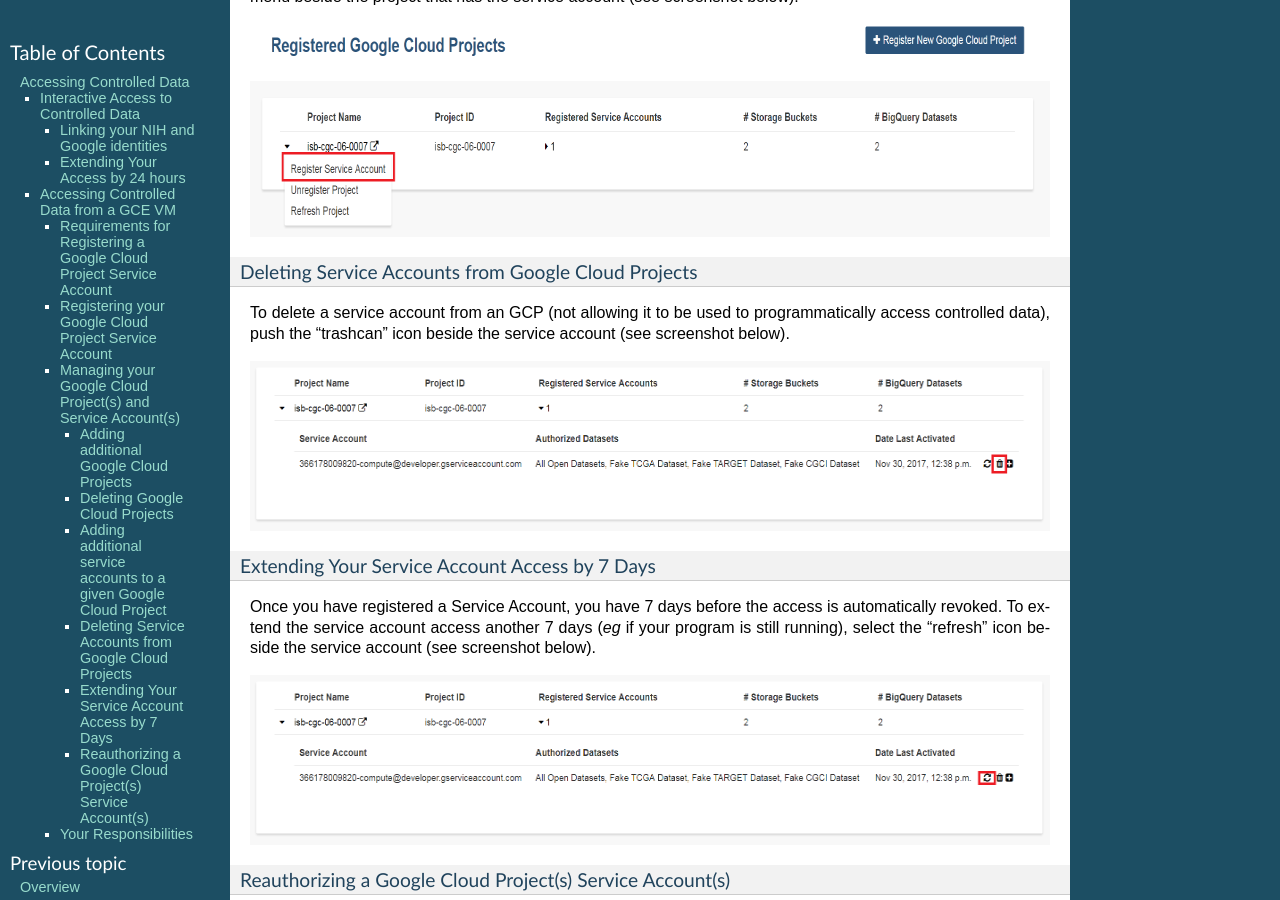
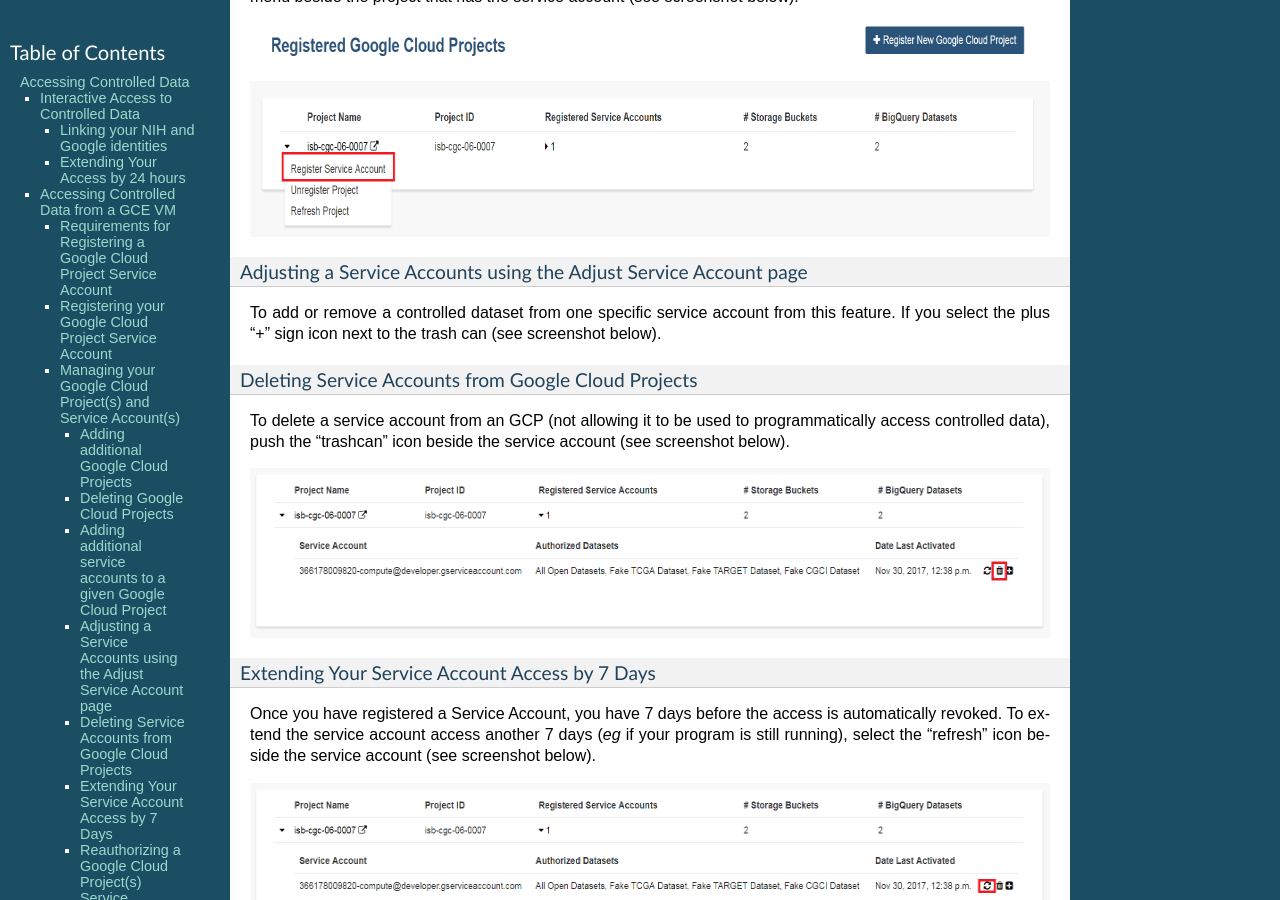
Before and after one commit to isb-cgc/readthedocs, a Sphinx documentation site: the page built from docs/source/sections/webapp/Gaining-Access-To-Contolled-Access-Data.rst, in a window 1280 px wide and 900 px high, scrolled down 8019 px. Built offline with Sphinx 7.4.7, drawn with Linux system fonts in a browser that asks for light colours; pages that are not in the unit, such as notebooks, are missing from menus.

Commit message:
added adjust section need to add image

```diff
--- a/docs/source/sections/webapp/Gaining-Access-To-Contolled-Access-Data.rst
+++ b/docs/source/sections/webapp/Gaining-Access-To-Contolled-Access-Data.rst
@@ -217,6 +217,12 @@ To add additional service accounts to a given GCP reselect the "Register Service
    :scale: 50
    :align: center
 
+
+Adjusting a Service Accounts using the Adjust Service Account page
+~~~~~~~~~~~~~~~~~~~~~~~~~~~~~~~~~~~~~~~~~~~~~~~~~~~~~~~~~~~~~~~~~~~~
+To add or remove a controlled dataset from one specific service account from this feature. If you select the plus "+" sign icon next to the trash can (see screenshot below).
+
+
 Deleting Service Accounts from Google Cloud Projects
 ~~~~~~~~~~~~~~~~~~~~~~~~~~~~~~~~~~~~~~~~~~~~~~~~~~~~~~~~~~~
 To delete a service account from an GCP (not allowing it to be used to programmatically access controlled data), push the "trashcan" icon beside the service account (see screenshot below).
```
